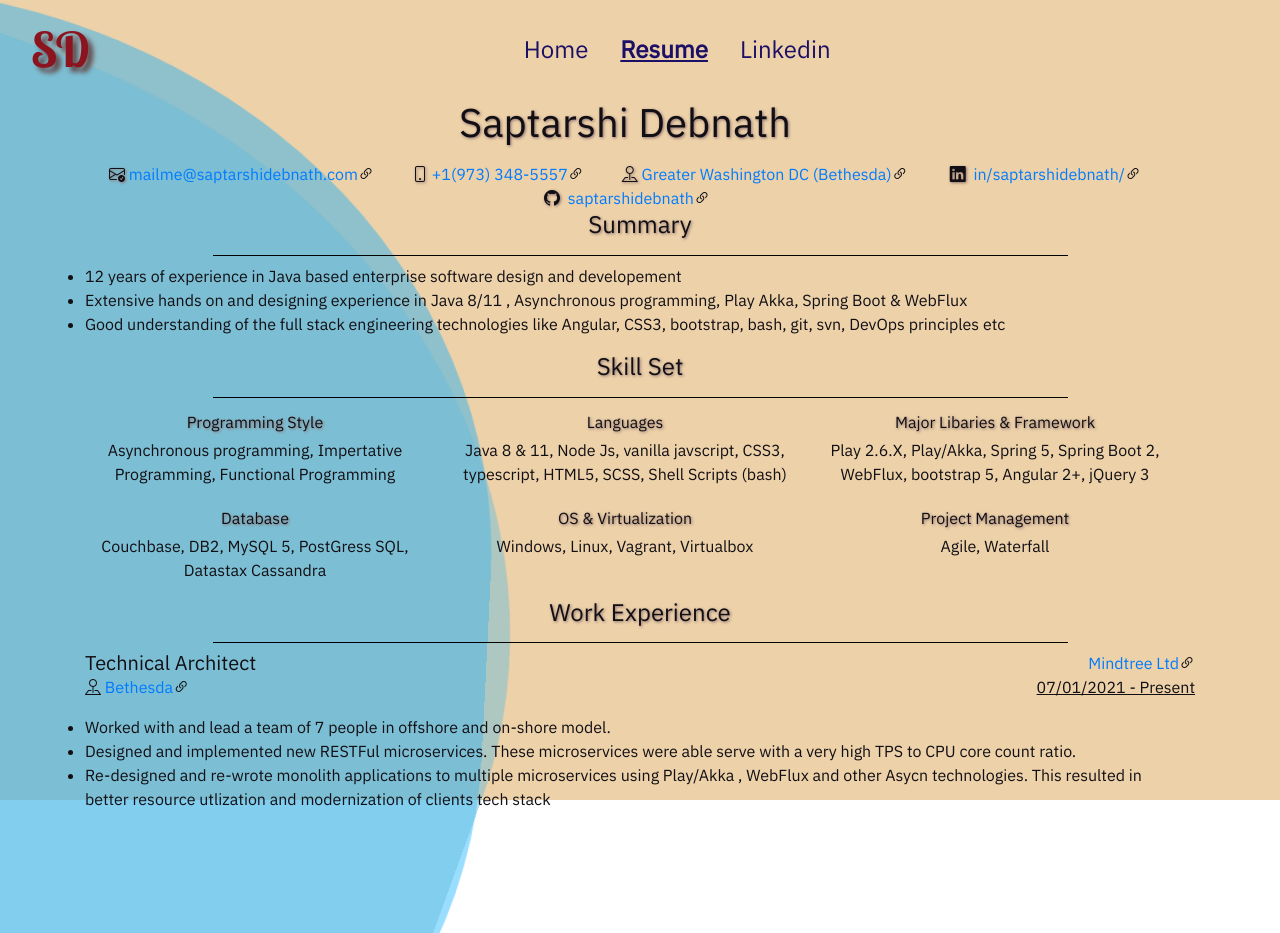
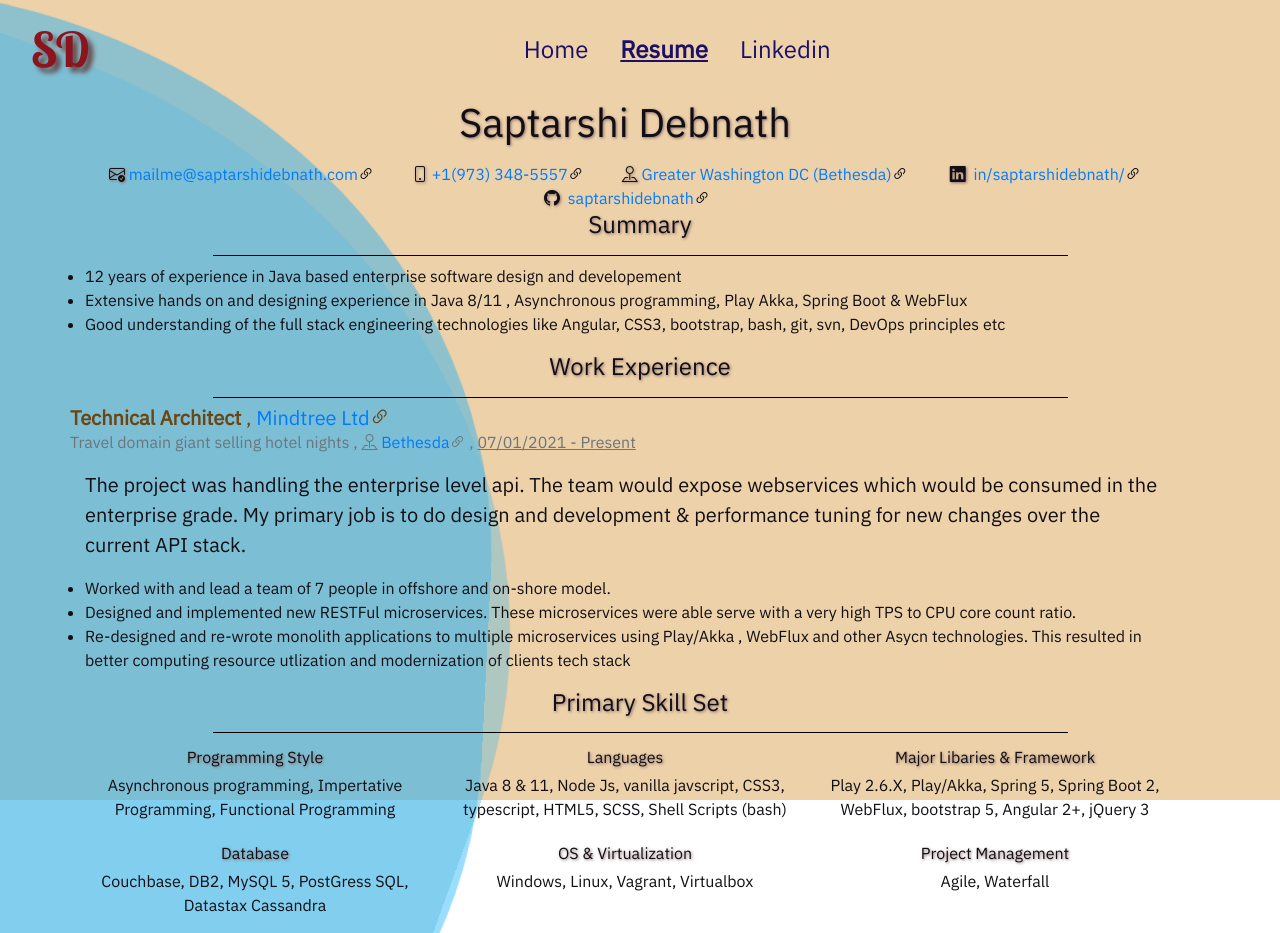
Before and after one commit to saptarshidebnath/saptarshidebnath, an Angular app: page /resume in a window 1280 px wide. Before the commit the page ends 827 px from the top, so only its background shows below. Built offline with nearby package versions, Linux system fonts and the light colour scheme.

Commit message:
Work Experience Partially Done

```diff
--- a/src/app/resume/resume.component.html
+++ b/src/app/resume/resume.component.html
@@ -38,9 +38,45 @@
                 </ul>
             </div>
         </section>
+        <section class="work-experience justify-content-md-center container">
+            <div class="row">
+                <h4 class="text-center header background-shadow col-sm-12">Work Experience</h4>
+            </div>
+            <div class="row">
+                <hr />
+            </div>
+            <div class="row">
+                <section class="experience_info container"
+                    *ngFor="let column of this?.resume?.work_experience; let in = index">
+                    <div class="row">
+                        <h5 class="mb-0 primary-color"><b>{{column?.position}}</b>
+                            , <a href="{{column?.employer?.href}}" target="_blank">
+                                {{column?.employer?.data}}</a><i class="bi bi-link-45deg"></i>
+                        </h5>
+                    </div>
+                    <div class="row text-muted">
+                        <p class="work-location">
+                            {{column?.account_description}} ,
+                            <i class="bi bi-{{column?.work_location?.icon}}"></i><a
+                                href="{{column?.work_location?.href}}" target="_blank">
+                                {{column?.work_location?.data}}</a><i class="bi bi-link-45deg"></i>
+                            , <span class="work-timeline"><u>{{column?.work_date?.start_date}} -
+                                    {{column?.work_date?.end_date}}</u></span>
+                        </p>
+                    </div>
+                    <div class="row col-sm-12">
+                        <p class="lead"> {{column?.project_desc}} </p>
+                    </div>
+                    <ul class="row col-sm-12">
+                        <li *ngFor="let experiece_summary of column?.experience_summary; let in = index">
+                            {{experiece_summary}}</li>
+                    </ul>
+                </section>
+            </div>
+        </section>
         <section class="skill-sets justify-content-md-center container">
             <div class="row">
-                <h4 class="text-center header background-shadow col-sm-12">Skill Set</h4>
+                <h4 class="text-center header background-shadow col-sm-12">Primary Skill Set</h4>
             </div>
             <div class="row">
                 <hr />
@@ -57,36 +93,5 @@
                 </section>
             </div>
         </section>
-        <section class="work-experience justify-content-md-center container">
-            <div class="row">
-                <h4 class="text-center header background-shadow col-sm-12">Work Experience</h4>
-            </div>
-            <div class="row">
-                <hr />
-            </div>
-            <div class="row">
-                <section class="experience_info container"
-                    *ngFor="let column of this?.resume?.work_experience; let in = index">
-                    <div class="row ">
-                        <h5 class="col-sm-6 mb-0">{{column?.position}}</h5>
-                        <p class="col-sm-6 text-right mb-0"><a href="{{column?.employer?.href}}" target="_blank">
-                                {{column?.employer?.data}}</a><i class="bi bi-link-45deg"></i></p>
-                    </div>
-                    <div class="row">
-                        <p class="col-sm-6 text-left work-location">
-                            <i class="bi bi-{{column?.work_location?.icon}}"></i><a
-                                href="{{column?.work_location?.href}}" target="_blank">
-                                {{column?.work_location?.data}}</a><i class="bi bi-link-45deg"></i>
-                        </p>
-                        <p class="col-sm-6 text-right work-location" *ngFor="let column of this?.resume?.work_experience; let in = index">
-                            <u>{{column?.work_date?.start_date}} - {{column?.work_date?.end_date}}</u>
-                        </p>
-                    </div>
-                    <ul class="row col-sm-12">
-                        <li *ngFor="let experiece_summary of column?.experience_summary; let in = index">{{experiece_summary}}</li>
-                    </ul>
-                </section>
-            </div>
-        </section>
     </section>
 </section>
--- a/src/app/resume/resume.component.scss
+++ b/src/app/resume/resume.component.scss
@@ -52,3 +52,11 @@ hr{
 .section-divider{
     @extend .mt-4;
 }
+
+.primary-color{
+    color: rgb(107, 69, 19);
+}
+
+.secondary-color{
+    color: rgb(78, 73, 67);
+}
--- a/src/assets/resume.json
+++ b/src/assets/resume.json
@@ -117,7 +117,7 @@
                 "label": "Mindtree Ltd",
                 "href": "https://www.mindtree.com/"
             },
-            "account_description": "The end client is a behemoth in travel domain and part of the S&P 500 index",
+            "account_description": "Travel domain giant selling hotel nights",
             "work_date": {
                 "start_date": "07/01/2021",
                 "end_date": "Present"
@@ -127,10 +127,14 @@
                 "href": "https://goo.gl/maps/ZTHWWRuyabS8EjmeA",
                 "icon": "pin-map"
             },
+            "project_desc" : "The project was handling the enterprise level api. The team would expose webservices which would be consumed in the enterprise grade. My primary job is to do design and development & performance tuning for new changes over the current API stack.",
             "experience_summary": [
                 "Worked with and lead a team of 7 people in offshore and on-shore model.",
                 "Designed and implemented new RESTFul microservices. These microservices were able serve with a very high TPS to CPU core count ratio.",
-                "Re-designed and re-wrote monolith applications to multiple microservices using Play/Akka , WebFlux and other Asycn technologies. This resulted in better resource utlization and modernization of clients tech stack"
+                "Re-designed and re-wrote monolith applications to multiple microservices using Play/Akka , WebFlux and other Asycn technologies. This resulted in better computing resource utlization and modernization of clients tech stack"
+            ],
+            "technology" : [
+                "Java 8/11", "Asynchronous Programming", "Play/Akka 2.6.X", "Spring Boot", "Spring WebFlux", "Git", "Jenkins" , "Shell Scripting"
             ]
         }
     ]
```
